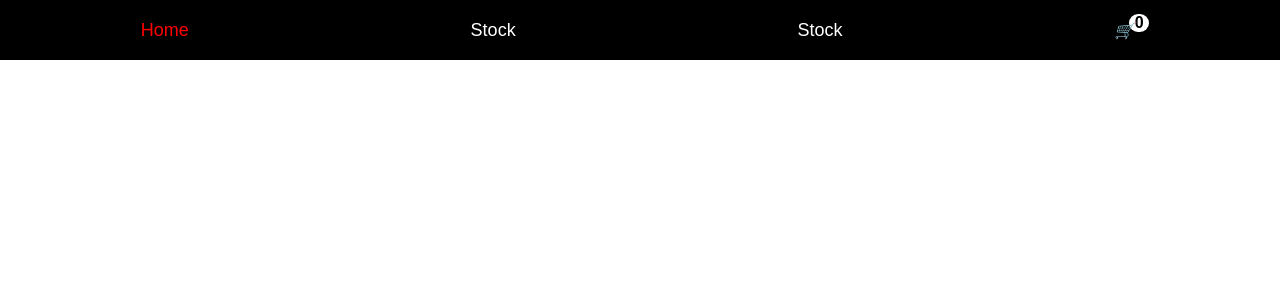
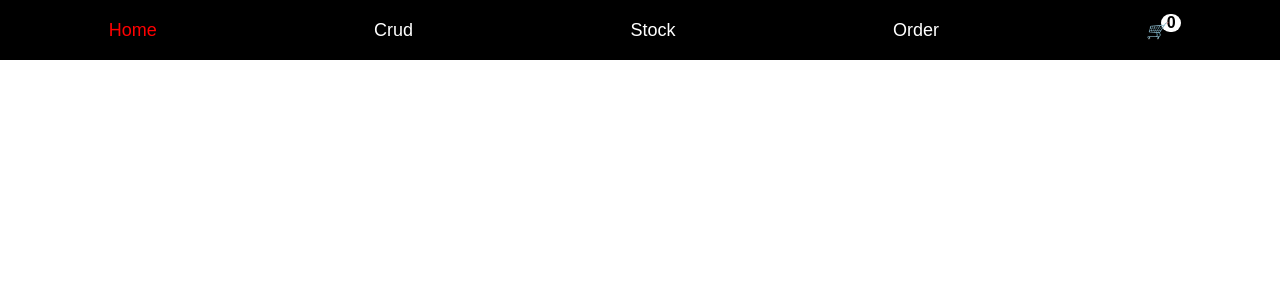
Before and after one commit to semoleg1986/client, a React (Vite) app: page / in a window 1280 px wide. Shown: the top 300 px of the page. Built offline with nearby package versions, Linux system fonts and the light colour scheme.

Commit message:
refactor: change Route

```diff
--- a/src/components/Header/index.tsx
+++ b/src/components/Header/index.tsx
@@ -1,6 +1,6 @@
 import { useDispatch, useSelector } from 'react-redux';
 import { RootState } from '../../store';
-import { ROOT_PAGE, STOCK_PAGE, ORDER_PAGE } from '../../routes';
+import { ROOT_PAGE, STOCK_PAGE, ORDER_PAGE, CRUD_PAGE } from '../../routes';
 import { HeaderStyled, CustomNavLink } from './Header.styled';
 import { CartButton } from './Header.styled';
 import { toggleCart } from '../../store/cartState';
@@ -18,8 +18,9 @@ const Header = () => {
   return (
     <HeaderStyled>
       <CustomNavLink to={ROOT_PAGE}>Home</CustomNavLink>
+      <CustomNavLink to={CRUD_PAGE}>Crud</CustomNavLink>
       <CustomNavLink to={STOCK_PAGE}>Stock</CustomNavLink>
-      <CustomNavLink to={ORDER_PAGE}>Stock</CustomNavLink>
+      <CustomNavLink to={ORDER_PAGE}>Order</CustomNavLink>
       <CartButton onClick={handleToggleCart}>
           <i>&#128722;</i>
           <p>{getTotalQuantity()}</p>
--- a/src/routes/index.ts
+++ b/src/routes/index.ts
@@ -1,6 +1,6 @@
 export const ROOT_PAGE = '/';
 export const NOT_FOUND_PAGE = '*';
-export const CRUD_PAGE = '/stock';
+export const CRUD_PAGE = '/crud';
 export const STOCK_PAGE = '/stock';
 export const ORDER_PAGE = '/order';
 export const ORDER_DETAILS_PAGE = '/order-details';
```
